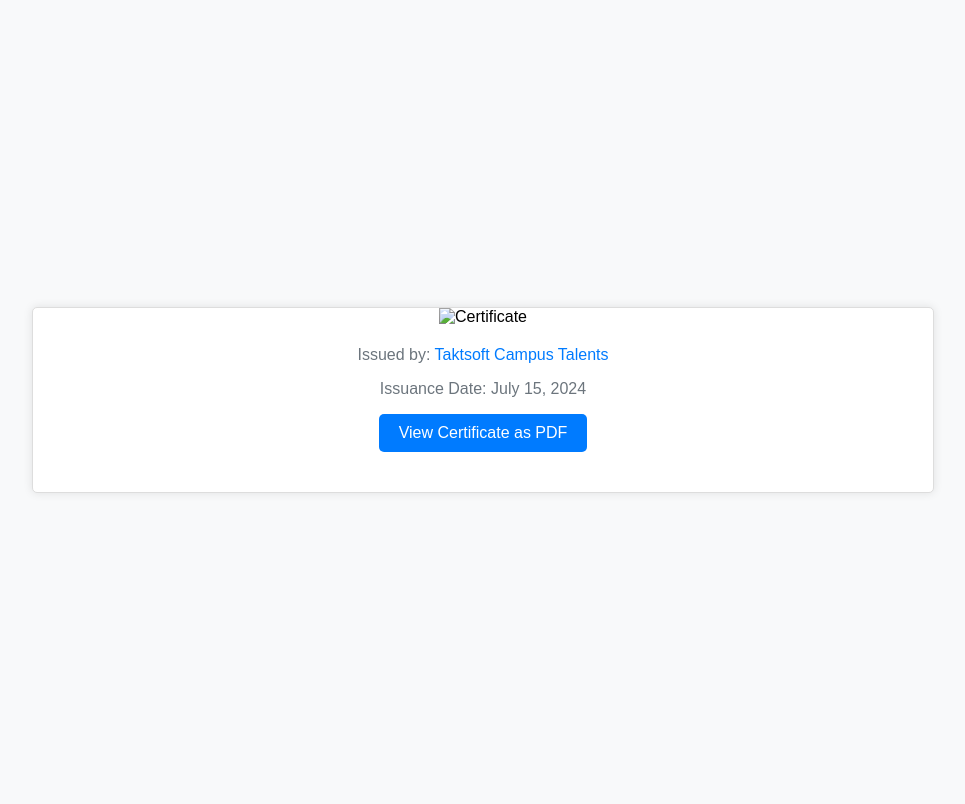
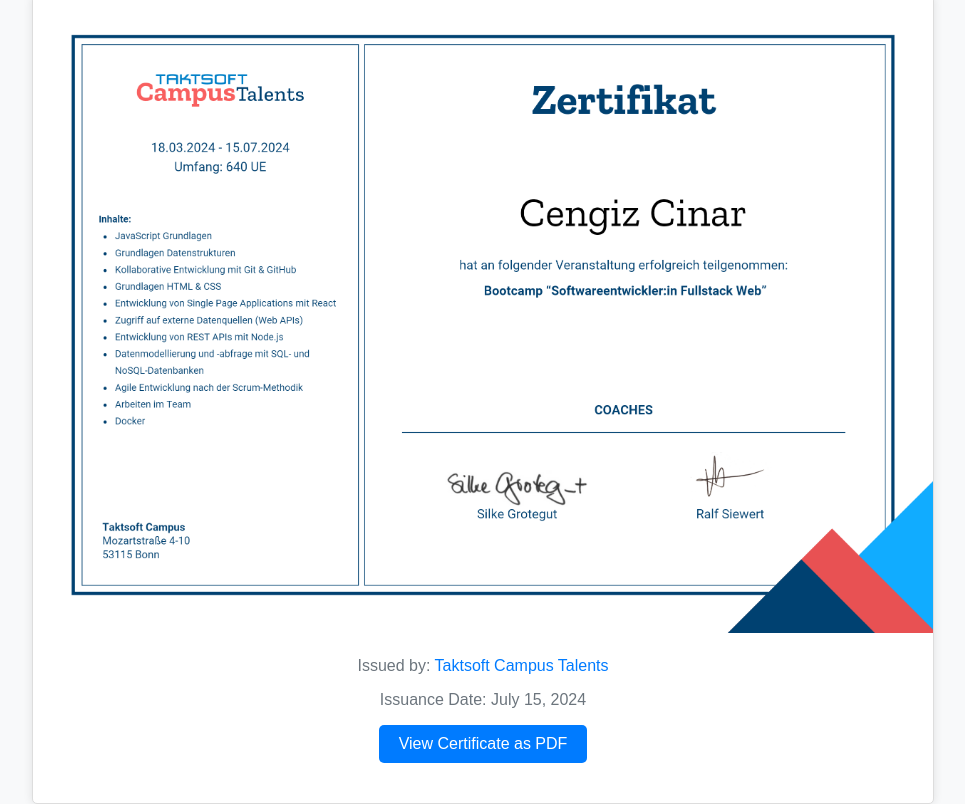
Before and after one commit to cengizcinar01/my-certs, a plain HTML site: page taktsoft/index.html in a window 1280 px wide. Shown: the whole page, without its empty margins (157-1122 px from the left). Drawn offline with Linux system fonts and the light colour scheme.

Commit message:
Update index.html

```diff
--- a/taktsoft/index.html
+++ b/taktsoft/index.html
@@ -78,12 +78,12 @@
 
     <body>
         <div class="certificate-container">
-            <img src="full-stack-web-developer-certificate_cengiz-cinar.png" alt="Certificate">
+            <img src="full-stack-development-certificate.png" alt="Certificate">
             <div class="certificate-info">
                 <p>Issued by: <a href="https://talents.taktsoft.com/" target="_blank">Taktsoft Campus Talents</a></p>
                 <p>Issuance Date: July 15, 2024</p>
             </div>
-            <a href="full-stack-web-developer-certificate_cengiz-cinar.pdf" class="view-button" target="_blank">View Certificate as PDF</a>
+            <a href="full-stack-development-certificate.pdf" class="view-button" target="_blank">View Certificate as PDF</a>
         </div>
     </body>
 
```
